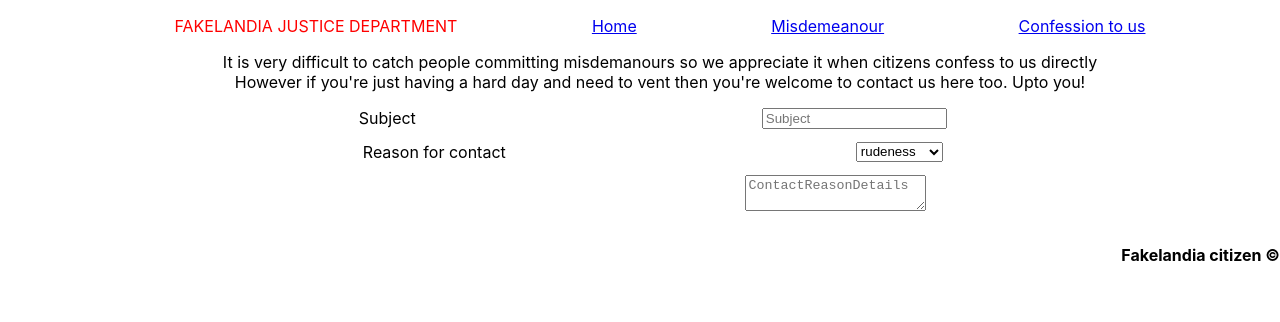
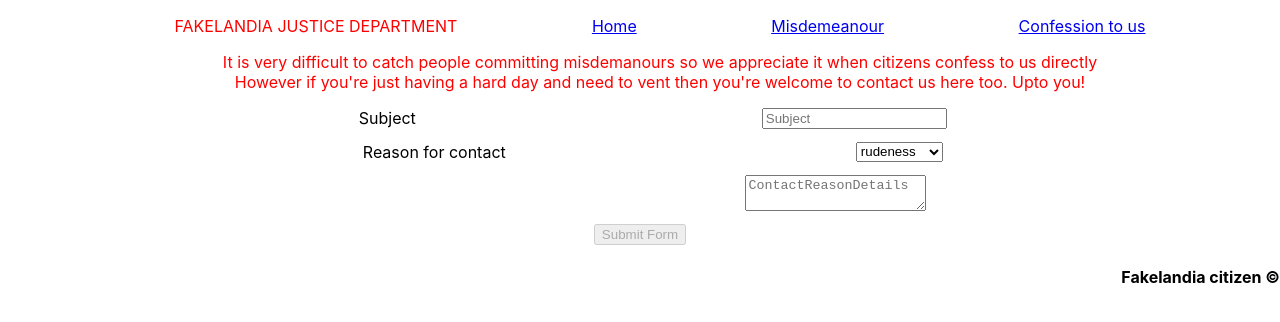
Before and after one commit to jeyanthi-sm/lm-code-intro-react-router-fakelandia, a React (Create React App) app: page /Confession in a window 1280 px wide. Shown: the top 322 px of the page. Built offline with nearby package versions, Linux system fonts and the light colour scheme.

Commit message:
Confession Inputs and test cases are done. Post form is pending

```diff
--- a/src/components/Confession.tsx
+++ b/src/components/Confession.tsx
@@ -1,45 +1,58 @@
 import { useState } from "react";
 import ConfessionSubject from "./ConfessionSubject";
+import ConfessSubmitButton from "./ConfessSubmitButton";
 import ContactReason from "./ContactReason";
 import ContactReasonDetails from "./ContactReasonDetails";
-
+import { canSubmitButtonBeEnabled } from "./utils/canSubmitButtonBeEnabled";
+import { FormData } from "../types/misdemeanours.types";
 const Confession:React.FC = () => {
-type formData = {
+/* type formData = {
     subject:string;
     contactReason:string;
     contactReasonDetails:string;
+} */
+const [formInput, setFormInput ] = useState<FormData>({
+   subject:"",
+   contactReason:"",
+   contactReasonDetails:"",
+});
+const [submitButtonCanBeEnabled, setSubmitButtonCanBeEnabled] = useState(false);
+const submitButton = () => {
+    console.log(formInput);
 }
-const [formInput, setFormInput ] = useState<formData>({
-   subject:"subject",
-   contactReason:"Confession",
-   contactReasonDetails:"Details for contact",
-});
+    function canSubmitButtonBeEnabledForSubmitButton(newFormInput: { subject: string; contactReason: string; contactReasonDetails: string; }): import("react").SetStateAction<boolean> {
+        throw new Error("Function not implemented.");
+    }
+
 return (
 <>
-<div className="mainClass">
+<div className="disclosure">
 <ul>
     <li> It is very difficult to catch people committing misdemanours so we appreciate it when citizens confess to us directly</li>
     <li> However if you're just having a hard day and need to vent then you're welcome to contact us here too. Upto you!  </li>
 </ul>
 </div>
-<div className="FormInput">
+<div className="confessionForm">
 <ConfessionSubject subjectValue="Subject" onChangeHandler={ (e) => {
     const newFormInput = {...formInput};
     newFormInput.subject = e;
     setFormInput(newFormInput);
+    setSubmitButtonCanBeEnabled(canSubmitButtonBeEnabled(newFormInput));
 }}/>
-<ContactReason reason="lift" onChangeHandler={ (e) => {
+<ContactReason reason="" onChangeHandler={ (e) => {
     const newFormInput = {...formInput};
     newFormInput.contactReason = e;
     setFormInput(newFormInput);
+    setSubmitButtonCanBeEnabled(canSubmitButtonBeEnabled(newFormInput));
 }}/>
-<ContactReasonDetails reason="Contact Reason Details" onChangeHandler={(e) => {
+<ContactReasonDetails reasonDetails="Contact Reason Details" onChangeHandler={(e) => {
     const newFormInput = {...formInput};
     newFormInput.contactReasonDetails = e;
     setFormInput(newFormInput);
-}
-
-} />
+    setSubmitButtonCanBeEnabled(canSubmitButtonBeEnabled(newFormInput));
+  }}
+/>
+<ConfessSubmitButton canBeEnabled={submitButtonCanBeEnabled} onClickHandler={submitButton}/>
 </div>
 </>
 )
--- a/src/components/Misdemean.tsx
+++ b/src/components/Misdemean.tsx
@@ -1,6 +1,6 @@
 import { useState, useEffect, SetStateAction, useContext } from "react";
 import { MISDEMEANOURS } from "../types/misdemeanours.types";
-import { FakelandiaContext } from "./context";
+import { FakelandiaContext, MisdemeanourContext } from "./context";
 import Fetch from "./Fetch";
 import MisdemeanourDefault from "./MisdemeanourDefault";
 //import MisdemeanourDefault from "./MisDemeanourDefault";
```
